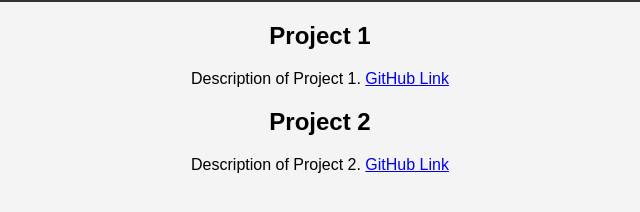
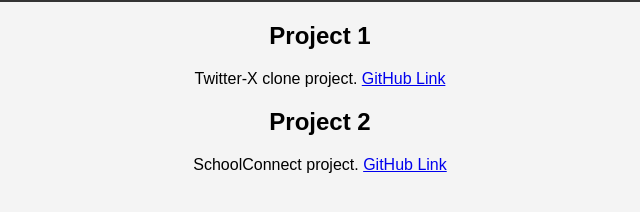
Before and after one commit to shadman-1/My-Portfolio, a plain HTML site: page projects.html in a window 1280 px wide. Shown: the part 126-338 px from the top of the page, 320-960 px from the left. Drawn offline with Linux system fonts and the light colour scheme.

Commit message:
Update projects.html

```diff
--- a/projects.html
+++ b/projects.html
@@ -18,10 +18,10 @@
 
     <section>
         <h2>Project 1</h2>
-        <p>Description of Project 1. <a href="https://github.com/shadman-1/Twitter-X-clone">GitHub Link</a></p>
+        <p>Twitter-X clone project. <a href="https://github.com/shadman-1/Twitter-X-clone">GitHub Link</a></p>
 
         <h2>Project 2</h2>
-        <p>Description of Project 2. <a href="https://github.com/shadman-1/SchoolConnect">GitHub Link</a></p>
+        <p>SchoolConnect project. <a href="https://github.com/shadman-1/SchoolConnect">GitHub Link</a></p>
     </section>
 </body>
 </html>
```
